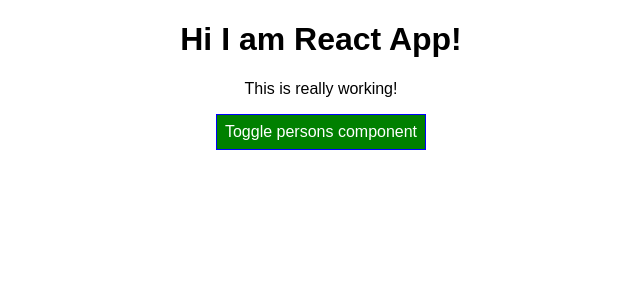
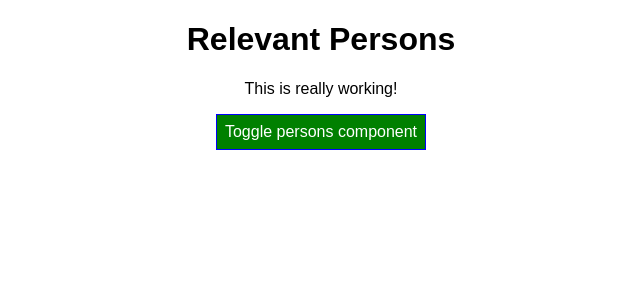
Before and after one commit to Morton358/UdemyReact16CompleteGuide, a React app: page / in a window 1280 px wide. Shown: the top 300 px of the page, without its empty margins (319-959 px from the left). Built offline with nearby package versions, Linux system fonts and the light colour scheme.

Commit message:
reconfigure structure of project

```diff
--- a/src/App.js
+++ /dev/null
@@ -1,99 +0,0 @@
-import React, { Component } from 'react';
-import classes from './App.css';
-import Person from './Person/Person.js';
-
-class App extends Component {
-    state = {
-        persons: [
-            {
-                id: 0,
-                name: 'Bob',
-                age: 28
-            },
-            {
-                id: 1,
-                name: 'Nick',
-                age: 26
-            },
-            {
-                id: 2,
-                name: 'Sam',
-                age: 32
-            }
-        ],
-        otherState: 'some other value',
-        showPersons: false
-    };
-
-    nameChangeHandler = (event, personId) => {
-        const newpersons = [...this.state.persons];
-        const personIndex = newpersons.findIndex(p => {
-            return p.id === personId;
-        });
-        newpersons[personIndex].name = event.target.value;
-        this.setState({ persons: newpersons });
-    };
-
-    switchPersonsHandler = () => {
-        const tempShowPersons = this.state.showPersons;
-        this.setState({
-            showPersons: !tempShowPersons
-        });
-    };
-
-    deletePersonHandler = index => {
-        const newpersons = [...this.state.persons];
-        newpersons.splice(index, 1);
-        this.setState({ persons: newpersons });
-    };
-
-    render() {
-        const assignedClasses = [];
-        if (this.state.persons.length <= 2) {
-            assignedClasses.push(classes.red);
-        }
-        if (this.state.persons.length <= 1) {
-            assignedClasses.push(classes.bold);
-        }
-
-        let persons = null;
-        let buttonStyle = '';
-
-        if (this.state.showPersons) {
-            persons = this.state.persons.map((person, index) => {
-                return (
-                    <Person
-                        name={person.name}
-                        key={person.id}
-                        age={person.age}
-                        click={() => {
-                            this.deletePersonHandler(index);
-                        }}
-                        chenged={event => {
-                            this.nameChangeHandler(event, person.id);
-                        }}
-                    />
-                );
-            });
-            buttonStyle = classes.Red;
-        }
-        return (
-            <div className={classes.App}>
-                <h1>Hi I am React App!</h1>
-                <p className={assignedClasses.join(' ')}>
-                    {' '}
-                    This is really working!
-                </p>
-                <button
-                    className={buttonStyle}
-                    onClick={this.switchPersonsHandler}
-                >
-                    Toggle persons component
-                </button>
-                {persons}
-            </div>
-        );
-    }
-}
-
-export default App;
--- a/src/App.css
+++ b/src/components/Content/Content.css
@@ -1,4 +1,4 @@
-.App {
+.Content {
   text-align: center;
 }
 
@@ -10,7 +10,7 @@
   font-weight: bold;
 }
 
-.App button {
+.Content button {
     background-color: green;
     border: 1px solid blue;
     color: white;
@@ -19,16 +19,16 @@
     padding: 8px;
 }
 
-.App button:hover {
+.Content button:hover {
     background-color: lightgreen;
     color: black;
 }
 
-.App button.Red {
+.Content button.Red {
     background-color: red;
 }
 
-.App button.Red:hover {
+.Content button.Red:hover {
     background-color: salmon;
     color: black;
 }
--- /dev/null
+++ b/src/components/Content/Content.js
@@ -0,0 +1,38 @@
+import React from 'react';
+import classes from './Content.css';
+
+const content = props => {
+    const assignedClasses = [];
+    let buttonStyle = '';
+    if (props.countPersons <= 2) {
+        assignedClasses.push(classes.red);
+    }
+    if (props.countPersons <= 1) {
+        assignedClasses.push(classes.bold);
+    }
+
+    if (props.showPersons) {
+        buttonStyle = classes.Red;
+    }
+
+    return (
+        <div className={classes.Content}>
+            <h1>{props.appTitle}</h1>
+            <p className={assignedClasses.join(' ')}>
+                This is really working!
+            </p>
+            <button
+                className={buttonStyle}
+                onClick={props.click}>
+                Toggle persons component
+            </button>
+        </div>
+    )
+}
+
+
+
+
+
+
+export default content;
--- /dev/null
+++ b/src/components/Persons/Persons.js
@@ -0,0 +1,20 @@
+import React from 'react';
+import Person from './Person/Person';
+
+const persons = (props) => props.persons.map((person, index) => {
+    return (
+        <Person
+            name={person.name}
+            key={person.id}
+            age={person.age}
+            click={() => {
+                props.clicked(index);
+            }}
+            chenged={event => {
+                props.changed(event, person.id);
+            }}
+        />
+    );
+});
+
+export default persons;
--- /dev/null
+++ b/src/containers/App.js
@@ -0,0 +1,75 @@
+import React, { Component } from 'react';
+// import classes from './App.css';
+import Persons from '../components/Persons/Persons';
+import Content from '../components/Content/Content';
+
+class App extends Component {
+    state = {
+        persons: [
+            {
+                id: 0,
+                name: 'Bob',
+                age: 28
+            },
+            {
+                id: 1,
+                name: 'Nick',
+                age: 26
+            },
+            {
+                id: 2,
+                name: 'Sam',
+                age: 32
+            }
+        ],
+        otherState: 'some other value',
+        showPersons: false
+    };
+
+    nameChangeHandler = (event, personId) => {
+        const newpersons = [...this.state.persons];
+        const personIndex = newpersons.findIndex(p => {
+            return p.id === personId;
+        });
+        newpersons[personIndex].name = event.target.value;
+        this.setState({ persons: newpersons });
+    };
+
+    switchPersonsHandler = () => {
+        const tempShowPersons = this.state.showPersons;
+        this.setState({
+            showPersons: !tempShowPersons
+        });
+    };
+
+    deletePersonHandler = index => {
+        const newpersons = [...this.state.persons];
+        newpersons.splice(index, 1);
+        this.setState({ persons: newpersons });
+    };
+
+    render() {
+        let persons = null;
+        if (this.state.showPersons) {
+            persons = (
+                <Persons
+                    persons={this.state.persons}
+                    clicked={this.deletePersonHandler}
+                    changed={this.nameChangeHandler}
+                />)
+        }
+        return (
+            <div>
+                <Content
+                    appTitle={this.props.title}
+                    countPersons={this.state.persons.length}
+                    showPersons={this.state.showPersons}
+                    click={this.switchPersonsHandler}
+                />
+                {persons}
+            </div>
+        );
+    }
+}
+
+export default App;
--- a/src/index.js
+++ b/src/index.js
@@ -1,8 +1,8 @@
 import React from 'react';
 import ReactDOM from 'react-dom';
 import './index.css';
-import App from './App';
+import App from './containers/App';
 import registerServiceWorker from './registerServiceWorker';
 
-ReactDOM.render(<App />, document.getElementById('root'));
+ReactDOM.render(<App title="Relevant Persons"/>, document.getElementById('root'));
 registerServiceWorker();
```
Also changed, not shown: src/components/Persons/Person/Person.css (renamed from src/Person/Person.css), src/components/Persons/Person/Person.js (renamed from src/Person/Person.js), src/containers/App.css (added), 1 other file (tests, documents, lock files or other folders).
